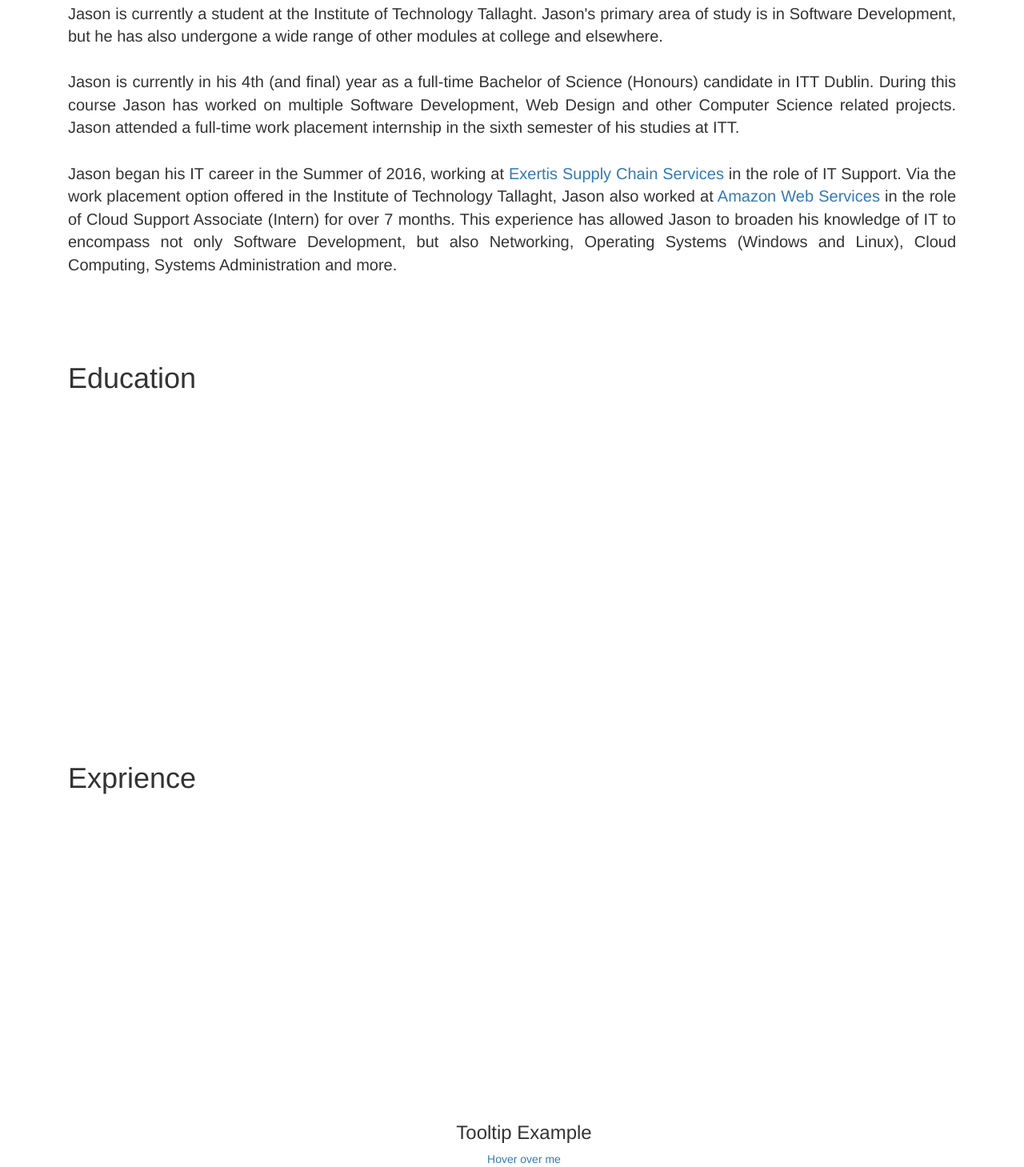
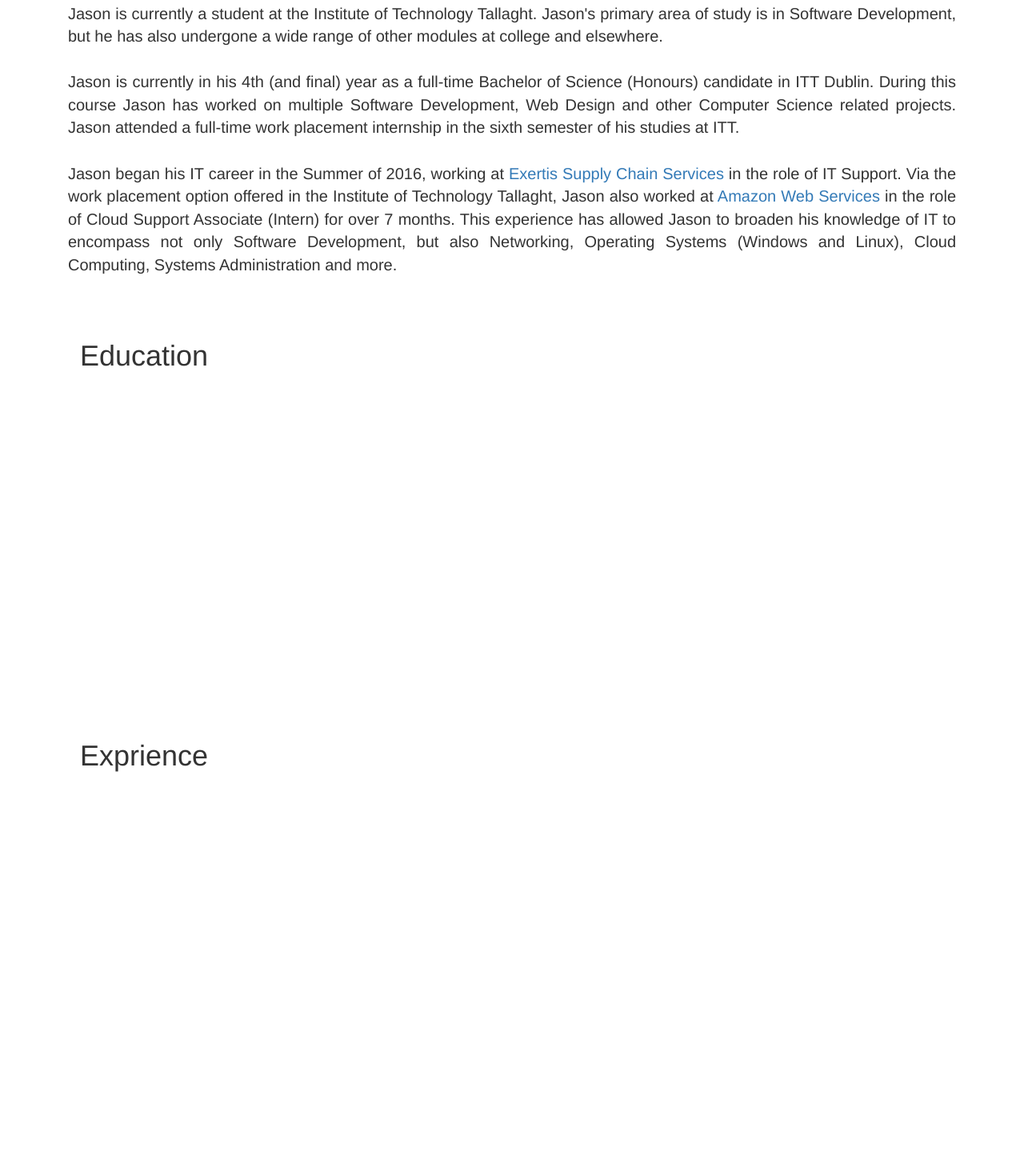
Before and after one commit to Jadomican/portfolio, a plain HTML site: page index.html in a window 1280 px wide. Shown: the part 647-2106 px from the top of the page at 80% size. After the commit the page ends 2002 px from the top, so only its background shows below. Drawn offline with nearby package versions, Linux system fonts and the light colour scheme.

Commit message:
Fix bootstrap overlap issue

```diff
--- a/index.html
+++ b/index.html
@@ -96,28 +96,18 @@
           <br>
         </p>
       </div>
-    </div>
+      <div id="education" class="container information">
+        <h1>Education</h1>
+      </div>
 
-    <div id="education" class="container-fluid">
-      <div class="information">
-
-        <h1>Education</h1>
-
-      </div>
-    </div>
-
-    <div id="experience" class="container-fluid">
-      <div class="information">
+      <div id="experience" class="container information">
 
         <h1>Exprience</h1>
 
       </div>
+
     </div>
 
-    <div class="container">
-      <h3>Tooltip Example</h3>
-      <a href="#" data-toggle="tooltip" title="Hooray!">Hover over me</a>
-    </div>
 
     <!-- Modal -->
     <div class="modal fade" id="contactModal" role="dialog">
```
